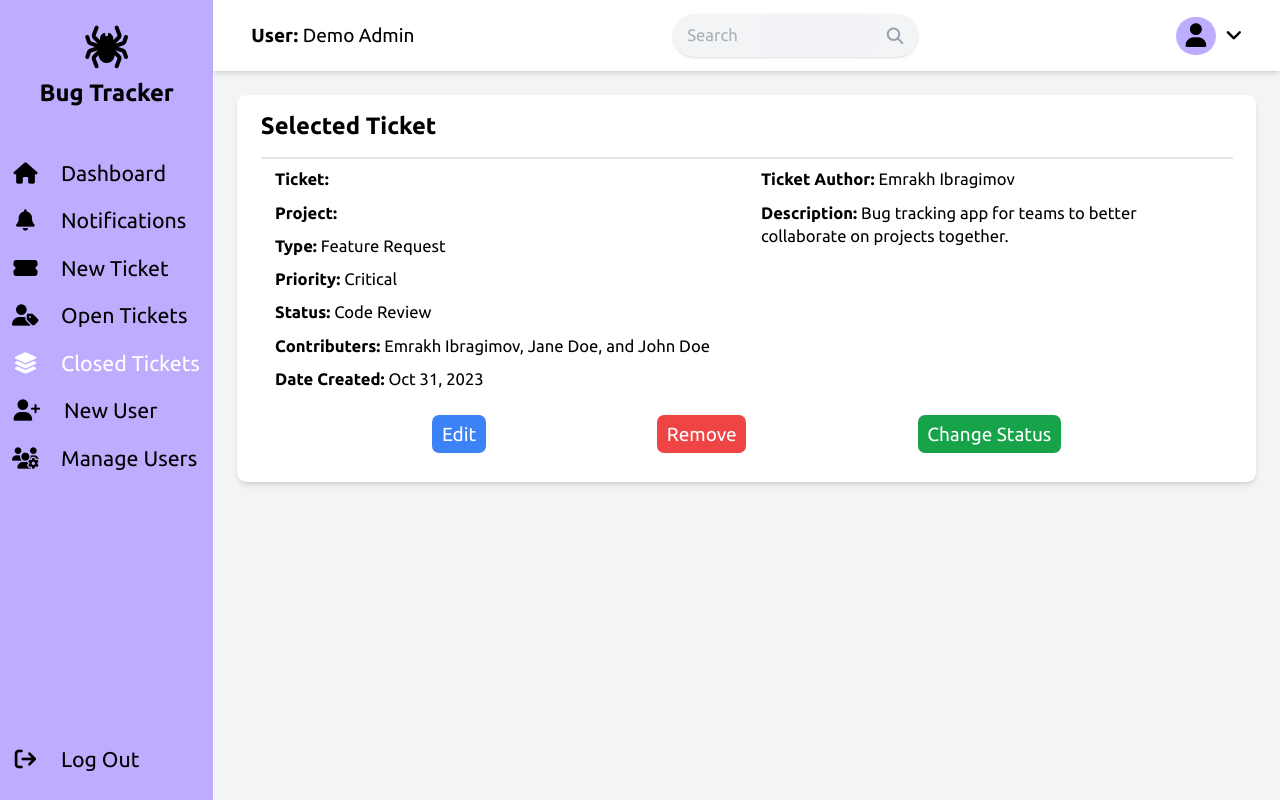
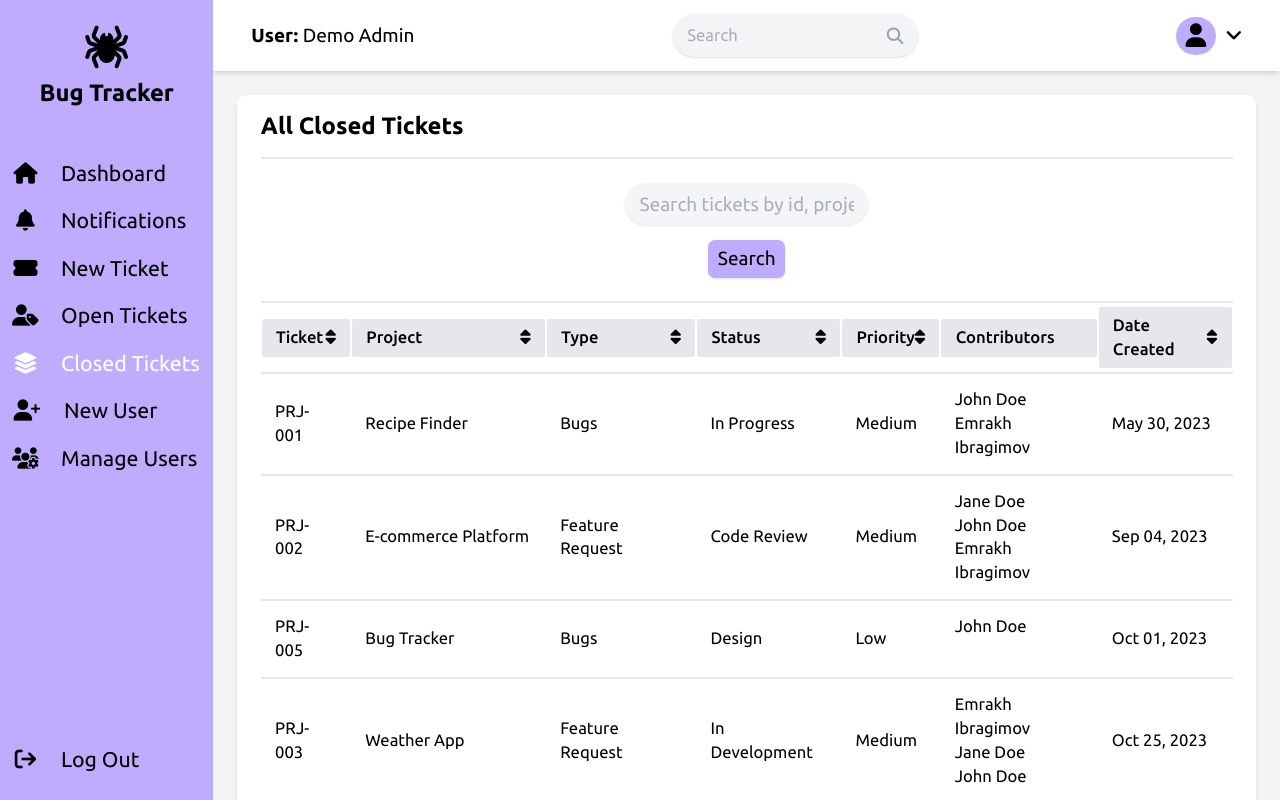
Before and after one commit to emrah-i/BugTracker, a React (Create React App) app in the folder frontend/: page /closed-tickets in a window 1280 px wide. Shown: the top 800 px of the page. Built offline with nearby package versions, Linux system fonts and the light colour scheme.

Commit message:
BugTracker modications

```diff
--- a/frontend/src/components/closed-tickets.jsx
+++ b/frontend/src/components/closed-tickets.jsx
@@ -1,92 +1,194 @@
-import { useState } from "react";
-import SelectedTicket from "./selected";
+import { useState, useEffect } from "react";
 
 const projects = [
     {
-        title: "Bug Tracker",
-        type: "Feature Request",
-        status: "Code Review",
-        priority: "Critical",
-        author: "Emrakh Ibragimov",
-        description: "Bug tracking app for teams to better collaborate on projects together.",
-        contributors: ["Emrakh Ibragimov", "Jane Doe", "John Doe"],
-        date: "Oct 31, 2023",
-        created: "Oct 26, 2023"
+        ticket: 'PRJ-001',
+        project: 'Recipe Finder',
+        type: 'Bugs',
+        status: 'In Progress',
+        priority: 'Medium',
+        contributors: ['John Doe', 'Emrakh Ibragimov'],
+        date: 'May 30, 2023'
     },
     {
-        title: "Sorting Visualizer",
-        type: "Bugs",
-        status: "Code review",
-        priority: "Medium",
-        author: "Emrakh Ibragimov",
-        description: "Allows user to visualize sorting algorithms",
-        contributors: ["Emrakh Ibragimov"],
-        date: "Oct 26, 2023",
-        created: "Oct 16, 2023"
+        ticket: 'PRJ-002',
+        project: 'E-commerce Platform',
+        type: 'Feature Request',
+        status: 'Code Review',
+        priority: 'Medium',
+        contributors: ['Jane Doe', 'John Doe', 'Emrakh Ibragimov'],
+        date: 'Sep 04, 2023'
     },
     {
-        title: "E-commerce Platform",
-        type: "Feature Request",
-        status: "In Progress",
-        priority: "High",
-        author: "Jane Doe",
-        description: "Online shopping platform with a user-friendly interface and payment gateway integration.",
-        contributors: ["Jane Doe", "Emrakh Ibragimov"],
-        date: "Oct 29, 2023",
-        created: "Oct 10, 2023"
+        ticket: 'PRJ-003',
+        project: 'Weather App',
+        type: 'Feature Request',
+        status: 'In Development',
+        priority: 'Medium',
+        contributors: ['Emrakh Ibragimov', 'Jane Doe', 'John Doe'],
+        date: 'Oct 25, 2023'
     },
     {
-        title: "Weather App",
-        type: "Enhancements",
-        status: "Testing",
-        priority: "Low",
-        author: "John Doe",
-        description: "Application to fetch and display real-time weather updates based on location.",
-        contributors: ["John Doe", "Jane Doe"],
-        date: "Oct 27, 2023",
-        created: "Oct 15, 2023"
+        ticket: 'PRJ-004',
+        project: 'Recipe Finder',
+        type: 'Feature Request',
+        status: 'In Progress',
+        priority: 'Low',
+        contributors: ['John Doe'],
+        date: 'Oct 03, 2023'
     },
     {
-        title: "Travel Blog Platform",
-        type: "Bugs",
-        status: "In Development",
-        priority: "Medium",
-        author: "Emrakh Ibragimov",
-        description: "A platform for travel enthusiasts to share their experiences and adventures.",
-        contributors: ["Emrakh Ibragimov", "John Doe"],
-        date: "Oct 28, 2023",
-        created: "Oct 12, 2023"
+        ticket: 'PRJ-005',
+        project: 'Bug Tracker',
+        type: 'Bugs',
+        status: 'Design',
+        priority: 'Low',
+        contributors: ['John Doe'],
+        date: 'Oct 01, 2023'
     },
     {
-        title: "Recipe Finder",
-        type: "Feature Request",
-        status: "Design",
-        priority: "Medium",
-        author: "Jane Doe",
-        description: "Allows users to search and save recipes based on ingredients they have.",
-        contributors: ["Jane Doe"],
-        date: "Oct 30, 2023",
-        created: "Oct 20, 2023"
+        ticket: 'PRJ-006',
+        project: 'Online Learning Platform',
+        type: 'Feature Request',
+        status: 'In Progress',
+        priority: 'Low',
+        contributors: ['John Doe', 'Emrakh Ibragimov', 'Jane Doe'],
+        date: 'Feb 07, 2023'
     },
     {
-        title: "Online Learning Platform",
-        type: "Enhancements",
-        status: "Planning",
-        priority: "High",
-        author: "John Doe",
-        description: "Platform that offers various courses and learning materials online.",
-        contributors: ["John Doe", "Emrakh Ibragimov"],
-        date: "Oct 25, 2023",
-        created: "Oct 1, 2023"
+        ticket: 'PRJ-007',
+        project: 'Online Learning Platform',
+        type: 'Bugs',
+        status: 'In Progress',
+        priority: 'High',
+        contributors: ['John Doe', 'Emrakh Ibragimov'],
+        date: 'May 18, 2023'
+    },
+    {
+        ticket: 'PRJ-008',
+        project: 'Recipe Finder',
+        type: 'Bugs',
+        status: 'Code Review',
+        priority: 'Low',
+        contributors: ['Jane Doe', 'Emrakh Ibragimov', 'John Doe'],
+        date: 'Jan 18, 2023'
+    },
+    {
+        ticket: 'PRJ-009',
+        project: 'Bug Tracker',
+        type: 'Enhancements',
+        status: 'Code Review',
+        priority: 'Low',
+        contributors: ['John Doe', 'Emrakh Ibragimov', 'Jane Doe'],
+        date: 'May 16, 2023'
+    },
+    {
+        ticket: 'PRJ-010',
+        project: 'Travel Blog Platform',
+        type: 'Enhancements',
+        status: 'Design',
+        priority: 'Critical',
+        contributors: ['Emrakh Ibragimov', 'John Doe', 'Jane Doe'],
+        date: 'Apr 09, 2023'
     }
 ];
 
 function ClosedTickets() {
 
-    const [ selectedTicket, setSelectedTicket ] = useState(projects[0])
+    const [ openTicketsSort, setOpenTicketsSort ] = useState('none')
+    const [ tickets, setTickets ] = useState(projects)
+    const [ selectedTicket, setSelectedTicket ] = useState(null)
+
+    function sortArray(array, field, reverse = false) {
+        return [...array].sort((a, b) => {
+            return reverse ? b[field].localeCompare(a[field]) : a[field].localeCompare(b[field]);
+        });
+    }
+
+    useEffect(()=>{
+        let sortedArray;
+        const sortField = openTicketsSort.replace('rev-', '');
+
+        switch (sortField) {
+            case 'ticket':
+            case 'project':
+            case 'type':
+            case 'status':
+            case 'priority':
+            case 'date':
+                sortedArray = sortArray(tickets, sortField, openTicketsSort.startsWith('rev-'));
+                break;
+            default:
+                sortedArray = [...tickets].sort(() => Math.random() - 0.5);
+                break;
+        }
+
+        setTickets(sortedArray);
+        setSelectedTicket(null)
+
+    }, [openTicketsSort])
+
+    function changeSort(field) {
+        setOpenTicketsSort(prevSort => {
+            if (prevSort === field) return `rev-${field}`;
+            if (prevSort === `rev-${field}`) return 'none';
+            return field;
+        });
+    }
 
     return (<div className="flex flex-col mx-5 pb-5">
-                <SelectedTicket selectedTicket={selectedTicket} />
+                <div className="bg-main-color shadow-md rounded-lg mt-5 py-3 px-5">
+                    <p className="heading border-gray-200 border-solid border-b-2 pb-3">All Closed Tickets</p>
+                    <form className="flex flex-col items-center w-full my-5">
+                        <input className="rounded-full py-1.5 px-3 border-gray-300 text-black bg-gray-100 opacity-85 w-1/4 focus:w-2/5 focus:outline-0 active:outline-0 border-0 custom-transition shadow" type="text" placeholder="Search tickets by id, project, type..."></input>
+                        <button className="mt-3 py-1 px-2 rounded-md shadow bg-third-color hover:rounded-lg duration-200" type="button">Search</button>
+                    </form>
+                    <table className="bg-main-color w-full">
+                        <colgroup>
+                            <col className="w-fit"></col>
+                            <col className="w-fit"></col>
+                            <col className="w-fit"></col>
+                            <col className="w-fit"></col>
+                            <col className="w-fit"></col>
+                            <col className="w-fit"></col>
+                            <col className="w-fit"></col>
+                        </colgroup>
+                        <thead className="text-sm font-thin">
+                            <tr className="font-medium border-gray-200 border-solid border-t-2">
+                                <td><button className="organize-buttons" type="button" onClick={()=>changeSort('ticket')} >Ticket {openTicketsSort === 'ticket' ? <i className="fa-solid fa-sort-up"></i> : openTicketsSort === 'rev-ticket' ? <i className="fa-solid fa-sort-down"></i> :  <i className="fa-solid fa-sort"></i>}</button></td>
+                                <td><button className="organize-buttons" type="button" onClick={()=>changeSort('project')} >Project {openTicketsSort === 'project' ? <i className="fa-solid fa-sort-up"></i> : openTicketsSort === 'rev-project' ? <i className="fa-solid fa-sort-down"></i> :  <i className="fa-solid fa-sort"></i>}</button></td>
+                                <td><button className="organize-buttons" type="button" onClick={()=>changeSort('type')} >Type {openTicketsSort === 'type' ? <i className="fa-solid fa-sort-up"></i> : openTicketsSort === 'rev-type' ? <i className="fa-solid fa-sort-down"></i> :  <i className="fa-solid fa-sort"></i>}</button></td>
+                                <td><button className="organize-buttons" type="button" onClick={()=>changeSort('status')} >Status {openTicketsSort === 'status' ? <i className="fa-solid fa-sort-up"></i> : openTicketsSort === 'rev-status' ? <i className="fa-solid fa-sort-down"></i> :  <i className="fa-solid fa-sort"></i>}</button></td>
+                                <td><button className="organize-buttons" type="button" onClick={()=>changeSort('priority')} >Priority {openTicketsSort === 'priority' ? <i className="fa-solid fa-sort-up"></i> : openTicketsSort === 'rev-priority' ? <i className="fa-solid fa-sort-down"></i> :  <i className="fa-solid fa-sort"></i>}</button></td>
+                                <td><button className="organize-buttons pointer-events-none" type="button" >Contributors</button></td>
+                                <td><button className="organize-buttons" type="button" onClick={()=>changeSort('date')} >Date Created {openTicketsSort === 'date' ? <i className="fa-solid fa-sort-up"></i> : openTicketsSort === 'rev-date' ? <i className="fa-solid fa-sort-down"></i> :  <i className="fa-solid fa-sort"></i>}</button></td>
+                            </tr>
+                        </thead>
+                        <tbody>
+                            {tickets.map((element, index, array)=>{
+                                let parent = index === array.length - 1 ? "border-b-2" : null;
+                                parent = element === selectedTicket ? parent + " active" : parent;
+                                return (<tr key={index} className={`table-row-parent ${parent} relative duration-300`} onClick={()=>{setSelectedTicket(tickets[index])}} >
+                                            <td>{element.ticket}</td>
+                                            <td>{element.project}</td>
+                                            <td>{element.type}</td>
+                                            <td>{element.status}</td>
+                                            <td>{element.priority}</td>
+                                            <td className="flex flex-col">
+                                                {element.contributors.map(element=><p>{element}</p>) }
+                                            </td>
+                                            <td>{element.date}</td>
+                                        </tr>)
+                                })}
+                        </tbody>
+                    </table>
+                    <div className="flex w-min gap-1.5 justify-between items-center mt-3  mx-auto">
+                        <button type="button" className="text-sm rounded-full py-0.5 px-2 bg-gray-200 disabled:opacity-60" disabled><i className="fa-solid fa-angle-left"></i></button>
+                        <button type="button" className="text-sm rounded-full py-0.5 px-2 bg-third-color">1</button>
+                        <button type="button" className="text-sm rounded-full py-0.5 px-2 bg-gray-200">2</button>
+                        <button type="button" className="text-sm rounded-full py-0.5 px-2 bg-gray-200"><i className="fa-solid fa-angle-right"></i></button>
+                    </div>
+                </div>
             </div>)
 
 }
--- a/frontend/src/components/dashboard.jsx
+++ b/frontend/src/components/dashboard.jsx
@@ -38,7 +38,7 @@ function Dashboard() {
                 </div>
                 <div className="bg-main-color shadow-md rounded-lg mt-5 py-3 px-5">
                     <p className="heading">My Tickets</p>
-                    <table className="bg-main-color w-full">
+                    <table className="bg-main-color w-full mt-3">
                         <colgroup>
                             <col className="w-1/6"></col>
                             <col className="w-1/6"></col>
--- a/frontend/src/components/manage-users.jsx
+++ b/frontend/src/components/manage-users.jsx
@@ -134,12 +134,12 @@ function ManageUsers() {
                     <p><b>Note: </b>This depicts all users under <u>your supervision</u>. This does not include every user in the organization.</p>
                 </div>
                 <div className="flex flex-col bg-white shadow-md py-3 px-5 rounded-lg">
-                    <p className="heading border-gray-200 border-solid border-b-2 pb-3">Search Users</p>
-                    <form className="flex flex-col items-center w-full">
+                    <p className="heading border-gray-200 border-solid border-b-2 pb-3 m-0">Search Users</p>
+                    <form className="flex flex-col items-center w-full my-5">
                         <input className="rounded-full py-1.5 px-3 border-gray-300 text-black bg-gray-100 opacity-85 w-1/4 focus:w-2/5 focus:outline-0 active:outline-0 border-0 custom-transition shadow" type="text" placeholder="Search users by id or name"></input>
                         <button className="mt-3 py-1 px-2 rounded-md shadow bg-third-color hover:rounded-lg duration-200" type="button">Search</button>
                     </form>
-                    {search.length !== 0 ? <table className="bg-main-color w-full mt-5">
+                    {search.length !== 0 ? <table className="bg-main-color w-full">
                         <colgroup>
                             <col className="w-1/5"></col>
                             <col className="w-1/5"></col>
--- a/frontend/src/components/new-ticket.jsx
+++ b/frontend/src/components/new-ticket.jsx
@@ -53,7 +53,7 @@ function NewTicket() {
 
     return (<div className="bg-main-color mx-5 mt-5 pt-3 pb-5 px-5 shadow-md rounded-lg">
                 <p className="heading border-gray-200 border-solid border-b-2 pb-3">New Ticket</p>
-                <form className="flex flex-col gap-5 w-2/3 mx-auto">
+                <form className="flex flex-col gap-5 w-2/3 mx-auto mt-5">
                     <div className="flex justify-around">
                         <label>
                         <input type="radio" name="inputType" value="text" defaultChecked onClick={()=>setInputOption('text')} /> New Project
@@ -78,7 +78,7 @@ function NewTicket() {
                     </div>
                     <div>
                         <label className="mr-3">Type:</label>
-                        <select defaultValue={'none'} className="w-2/5 shadow-md py-1.5 pl-3 border-r-8 border-gray-100 text-black bg-gray-100 rounded-full disabled:opacity-50" type="text" placeholder="Project">
+                        <select defaultValue={'none'} className="w-2/5 shadow-md py-2 px-3 border-r-8 border-gray-100 text-black bg-gray-100 rounded-full disabled:opacity-50" type="text" placeholder="Project">
                             <option value={'none'} disabled >Select a ticket type</option>
                             <option>Bug</option>
                             <option>Feature Request</option>
@@ -88,7 +88,7 @@ function NewTicket() {
                     </div>
                     <div>
                         <label className="mr-3">Priority:</label>
-                        <select defaultValue={'none'} className="w-2/5 shadow-md py-1.5 pl-3 border-r-8 border-gray-100 text-black bg-gray-100 rounded-full disabled:opacity-50" type="text" placeholder="Project">
+                        <select defaultValue={'none'} className="w-2/5 shadow-md py-2 px-3 border-r-8 border-gray-100 text-black bg-gray-100 rounded-full disabled:opacity-50" type="text" placeholder="Project">
                             <option value={'none'} disabled >Select a priority</option>
                             <option>Low</option>
                             <option>Medium</option>
@@ -98,7 +98,7 @@ function NewTicket() {
                     </div>
                     <div>
                         <label className="mr-3">Status:</label>
-                        <select defaultValue={'none'} className="w-2/5 shadow-md py-1.5 pl-3 border-r-8 border-gray-100 text-black bg-gray-100 rounded-full disabled:opacity-50" type="text" placeholder="Project">
+                        <select defaultValue={'none'} className="w-2/5 shadow-md py-2 px-3 border-r-8 border-gray-100 text-black bg-gray-100 rounded-full disabled:opacity-50" type="text" placeholder="Project">
                             <option value={'none'} disabled >Select a status</option>
                             <option>New Ticket</option>
                             <option>In Development</option>
@@ -110,7 +110,7 @@ function NewTicket() {
                     </div>
                     <div>
                         <label className="mr-3">Contributers:</label>
-                        <select defaultValue={'none'} className="w-2/5 mr-3 shadow-md py-1.5 pl-3 border-r-8 border-gray-100 text-black bg-gray-100 rounded-full disabled:opacity-50" type="text" placeholder="Project" ref={selectContributors} >
+                        <select defaultValue={'none'} className="w-2/5 mr-3 shadow-md py-2 px-3 border-r-8 border-gray-100 text-black bg-gray-100 rounded-full disabled:opacity-50" type="text" placeholder="Project" ref={selectContributors} >
                             <option value={'none'} disabled >Select a team member</option>
                             {fakeTeam.map((element, index)=>{
                                 return <option key={index}>{element}</option>
@@ -118,11 +118,11 @@ function NewTicket() {
                         </select>
                         <button className="shadow-md bg-sec-color text-main-color rounded-lg py-1 px-2 hover:rounded-xl duration-300" type="button" onClick={addContributor}>Add</button>
                     </div>
-                    <div className="flex flex-col gap-2">
+                    {contributors.length !== 0 && <div className="flex flex-col gap-2">
                         {contributors.map((element, index)=>{
                             return <div key={index} className="flex justify-between items-center w-fit bg-gray-100 py-1 px-2 rounded-lg shadow"><p className="pr-3">{element}</p><button type="button" onClick={()=>removeContributor(element)} ><i className="pl-3 text-red-500 text-lg fa-solid fa-xmark"></i></button></div>
                         })}
-                    </div>
+                    </div>}
                     <button className="shadow-md mx-auto w-fit bg-sec-color text-main-color rounded-lg py-1 px-2 hover:rounded-xl duration-300" type="button" onClick={addContributor}>Submit Ticket</button>
                 </form>
             </div>)
--- a/frontend/src/components/new-user.jsx
+++ b/frontend/src/components/new-user.jsx
@@ -3,13 +3,20 @@ import { useState, useRef } from "react"
 function NewUser() {
 
     const [ inputOption, setInputOption ] = useState('text')
-    const [ contributors, setContributors ] = useState([])
-    const [ descriptionChars, setDescriptionChars ] = useState(0)
+    const [ superiors, setSuperiors ] = useState([])
     const selectContributors = useRef(null)
+
+    function removeSuperior(ind) {
+
+        setSuperiors(prevState => {
+            const newState = prevState.filter(item => item !== ind)
+            return [...newState];
+        });
+    }
 
     return (<div className="bg-main-color mx-5 mt-5 pt-3 pb-5 px-5 shadow-md rounded-lg">
                 <p className="heading border-gray-200 border-solid border-b-2 pb-3">New Ticket</p>
-                <form className="flex flex-col gap-5 w-2/3 mx-auto">
+                <form className="flex flex-col gap-5 w-2/3 mx-auto mt-5">
                     <div className="flex justify-around">
                         <label>
                         <input type="radio" name="inputRoleType" value="text" defaultChecked onClick={()=>setInputOption('text')} /> New Role
@@ -42,7 +49,7 @@ function NewUser() {
                     </div>
                     <div>
                         <label className="mr-3">Superiors:</label>
-                        <select defaultValue={'none'} className="w-2/5 mr-3 shadow-md py-1.5 pl-3 border-r-8 border-gray-100 text-black bg-gray-100 rounded-full disabled:opacity-50" type="text" placeholder="Project" ref={selectContributors} >
+                        <select defaultValue={'none'} className="w-2/5 mr-3 shadow-md py-2 px-3 border-r-8 border-gray-100 text-black bg-gray-100 rounded-full disabled:opacity-50" type="text" placeholder="Project" ref={selectContributors} >
                             <option value={'none'} disabled >Select a team member</option>
                             {/* {fakeTeam.map((element, index)=>{
                                 return <option key={index}>{element}</option>
@@ -50,11 +57,11 @@ function NewUser() {
                         </select>
                         <button className="shadow-md bg-sec-color text-main-color rounded-lg py-1 px-2 hover:rounded-xl duration-300" type="button" >Add</button>
                     </div>
-                    <div className="flex flex-col gap-2">
-                        {/* {contributors.map((element, index)=>{
-                            return <div key={index} className="flex justify-between items-center w-fit bg-gray-100 py-1 px-2 rounded-lg shadow"><p className="pr-3">{element}</p><button type="button" onClick={()=>removeContributor(element)} ><i className="pl-3 text-red-500 text-lg fa-solid fa-xmark"></i></button></div>
-                        })} */}
-                    </div>
+                    {superiors.length !== 0 && <div className="flex flex-col gap-2">
+                        {superiors.map((element, index)=>{
+                            return <div key={index} className="flex justify-between items-center w-fit bg-gray-100 py-1 px-2 rounded-lg shadow"><p className="pr-3">{element}</p><button type="button" onClick={()=>removeSuperior(element)} ><i className="pl-3 text-red-500 text-lg fa-solid fa-xmark"></i></button></div>
+                        })}
+                    </div>}
                     <button className="shadow-md mx-auto w-fit bg-sec-color text-main-color rounded-lg py-1 px-2 hover:rounded-xl duration-300" type="button">Create User</button>
                 </form>
             </div>)
--- a/frontend/src/components/open-tickets.jsx
+++ b/frontend/src/components/open-tickets.jsx
@@ -98,7 +98,7 @@ function OpenTickets() {
 
     const [ openTicketsSort, setOpenTicketsSort ] = useState('none')
     const [ tickets, setTickets ] = useState(projects)
-    const [ selectedTicket, setSelectedTicket ] = useState(tickets[0])
+    const [ selectedTicket, setSelectedTicket ] = useState(null)
 
     function sortArray(array, field, reverse = false) {
         return [...array].sort((a, b) => {
@@ -125,7 +125,7 @@ function OpenTickets() {
         }
 
         setTickets(sortedArray);
-        setSelectedTicket(tickets[0])
+        setSelectedTicket(null)
 
     }, [openTicketsSort])
 
@@ -138,14 +138,13 @@ function OpenTickets() {
     }
 
     return (<div className="flex flex-col mx-5 pb-5">
-                <SelectedTicket selectedTicket={selectedTicket} />
                 <div className="bg-main-color shadow-md rounded-lg mt-5 py-3 px-5">
                     <p className="heading border-gray-200 border-solid border-b-2 pb-3">All Open Tickets</p>
-                    <form className="flex flex-col items-center w-full">
+                    <form className="flex flex-col items-center w-full my-5">
                         <input className="rounded-full py-1.5 px-3 border-gray-300 text-black bg-gray-100 opacity-85 w-1/4 focus:w-2/5 focus:outline-0 active:outline-0 border-0 custom-transition shadow" type="text" placeholder="Search tickets by id, project, type..."></input>
                         <button className="mt-3 py-1 px-2 rounded-md shadow bg-third-color hover:rounded-lg duration-200" type="button">Search</button>
                     </form>
-                    <table className="bg-main-color w-full mt-5">
+                    <table className="bg-main-color w-full">
                         <colgroup>
                             <col className="w-fit"></col>
                             <col className="w-fit"></col>
@@ -170,7 +169,7 @@ function OpenTickets() {
                             {tickets.map((element, index, array)=>{
                                 let parent = index === array.length - 1 ? "border-b-2" : null;
                                 parent = element === selectedTicket ? parent + " active" : parent;
-                                return (<tr key={index} className={`table-row-parent ${parent} relative duration-300`} onClick={()=>{setSelectedTicket(projects[index])}} >
+                                return (<tr key={index} className={`table-row-parent ${parent} relative duration-300`} onClick={()=>{setSelectedTicket(tickets[index])}} >
                                             <td>{element.ticket}</td>
                                             <td>{element.project}</td>
                                             <td>{element.type}</td>
--- a/frontend/src/index.css
+++ b/frontend/src/index.css
@@ -39,7 +39,7 @@ body {
 }
 
 .heading {
-  @apply text-xl font-semibold mb-3
+  @apply text-xl font-semibold;
 }
 
 .poke {
```
